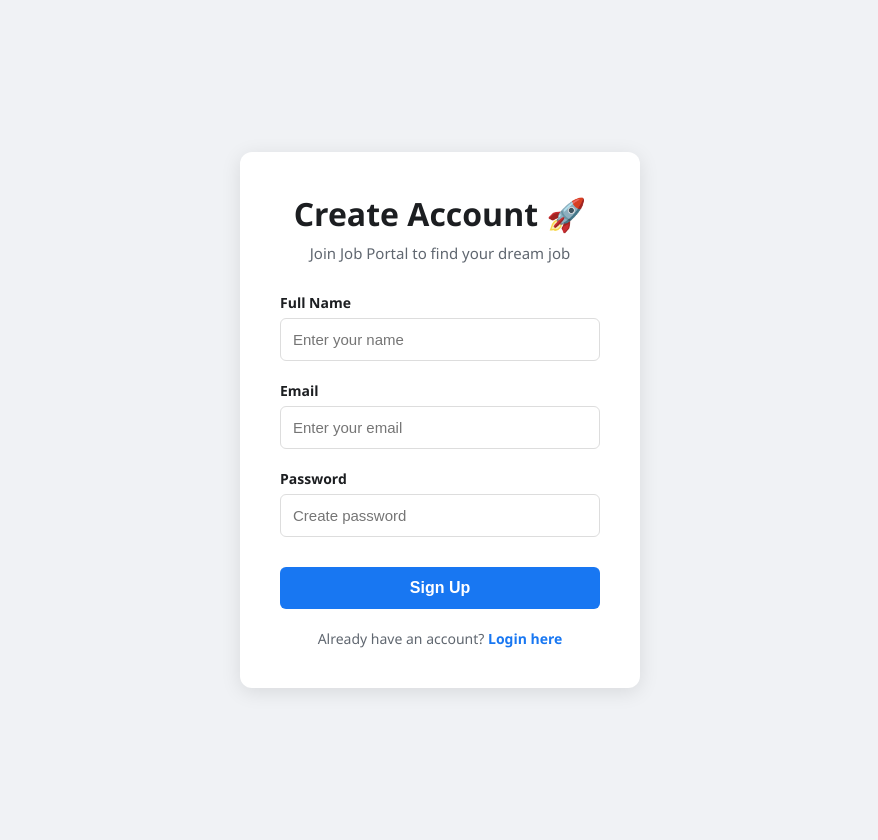
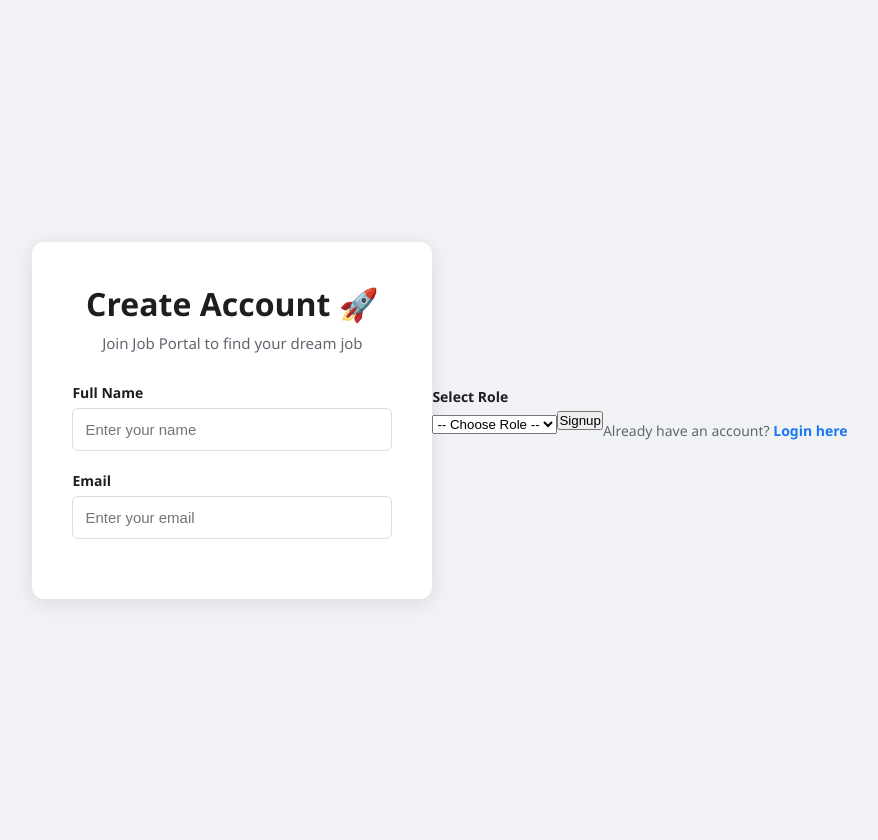
Before and after one commit to manisha010305/job_portal, a Flask app: page /signup in a window 1280 px wide. Shown: the whole page, without its empty margins (200-1078 px from the left). Run offline with Flask 3, Linux system fonts and the light colour scheme.

Commit message:
fixed signup form

```diff
--- a/app.py
+++ b/app.py
@@ -35,12 +35,23 @@ def signup():
         name = request.form['name']
         email = request.form['email']
         password = request.form['password']
-        role = request.form['role']
+        role = request.form.get('role')
 
         # Strong password check
         error = validate_password(password)
         if error:
-            return f'<h3>{error}</h3><a href="/signup">Wapas jao</a>'
+            return render_template('signup.html', error=error)
+
+        if not role:  # <-- ROLE CHECK ADD KIYA
+            return render_template('signup.html', error="Role select karo")
+
+        conn = sqlite3.connect('database.db')
+        cursor = conn.cursor()
+        cursor.execute("INSERT INTO users (name,email,password,role) VALUES (?,?,?,?)",
+                      (name, email, password, role))
+        conn.commit()
+        conn.close()
+        return '<h3>Signup success!</h3><a href="/login">Login karo</a>'
 
     return render_template('signup.html')
 
--- a/templates/signup.html
+++ b/templates/signup.html
@@ -11,6 +11,7 @@
         <div class="auth-card">
             <h1>Create Account 🚀</h1>
             <p class="subtitle">Join Job Portal to find your dream job</p>
+
             {% if error %}
          <p style="color: red;">{{ error }}</p>
             {% endif %}
@@ -26,12 +27,19 @@
                     <input type="email" name="email" placeholder="Enter your email" required>
                 </div>
 
-                <div class="form-group">
-                    <label>Password</label>
-                    <input type="password" name="password" placeholder="Create password" required>
-                </div>
+                        </div>
 
-                <button type="submit" class="auth-btn">Sign Up</button>
+        <div class="form-group">
+            <label>Select Role</label>
+            <select name="role" required>
+                <option value="">-- Choose Role --</option>
+                <option value="job_seeker">Job Seeker</option>
+                <option value="recruiter">Recruiter</option>
+            </select>
+        </div>
+
+    <button type="submit">Signup</button>
+</form>
             </form>
 
             <p class="auth-link">
```
